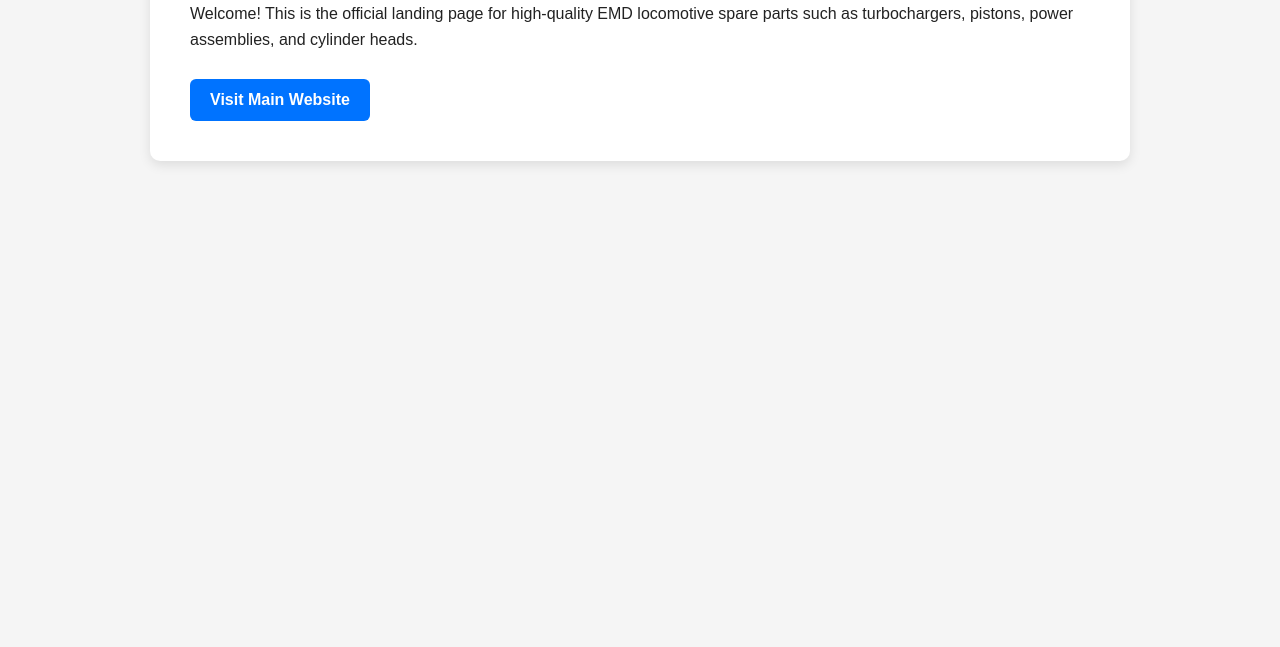
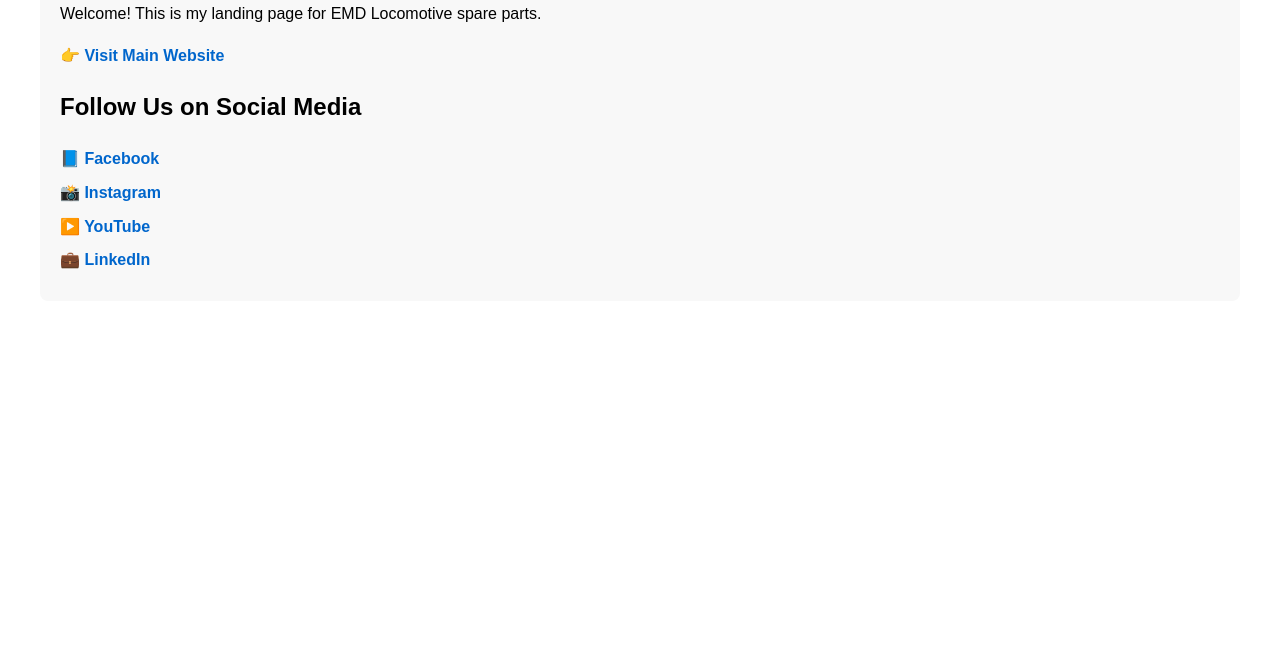
Before and after one commit to emdlocomotive/emdlocomotivespareparts, a plain HTML site: page index.html in a window 1280 px wide. Shown: the part 153-800 px from the top of the page. Drawn offline with Linux system fonts and the light colour scheme.

Commit message:
Update index.html

```diff
--- a/index.html
+++ b/index.html
@@ -1,80 +1,51 @@
 <!DOCTYPE html>
-<html lang="en">
+<html>
 <head>
+    <title>EMD Locomotive Spare Parts</title>
     <meta charset="UTF-8">
-    <meta name="viewport" content="width=device-width, initial-scale=1.0">
-    <title>EMD Locomotive Spare Parts | ASA Engine Equipments</title>
-
-    <meta name="description" content="High-quality EMD Locomotive spare parts including turbochargers, pistons, cylinder heads, and more. Manufacturer & exporter from India.">
-
     <style>
         body {
             font-family: Arial, sans-serif;
-            margin: 0;
-            padding: 0;
-            background: #f5f5f5;
-            color: #222;
+            margin: 40px;
+            line-height: 1.6;
         }
-        .container {
-            max-width: 900px;
-            margin: auto;
-            background: #fff;
-            padding: 40px;
-            margin-top: 40px;
-            border-radius: 10px;
-            box-shadow: 0 4px 12px rgba(0,0,0,0.1);
+        .box {
+            padding: 20px;
+            border-radius: 8px;
+            background: #f8f8f8;
         }
-        h1 {
-            font-size: 32px;
-            margin-bottom: 10px;
+        a {
+            color: #0066cc;
+            font-weight: bold;
+            text-decoration: none;
         }
-        p {
-            line-height: 1.6;
-            font-size: 16px;
+        a:hover {
+            text-decoration: underline;
         }
-        .btn {
-            display: inline-block;
-            padding: 12px 20px;
-            background: #0073ff;
-            color: #fff;
-            text-decoration: none;
-            border-radius: 6px;
-            font-weight: 600;
-            margin-top: 10px;
-        }
-        .btn:hover {
-            background: #005cd1;
+        .social-icons a {
+            display: block;
+            margin-bottom: 8px;
         }
     </style>
 </head>
-
 <body>
 
-<div class="container">
+<div class="box">
     <h1>EMD Locomotive Spare Parts</h1>
 
-    <p>Welcome! This is the official landing page for high-quality EMD locomotive spare parts such as turbochargers, pistons, power assemblies, and cylinder heads.</p>
+    <p>Welcome! This is my landing page for EMD Locomotive spare parts.</p>
 
-    <a class="btn" href="https://asa-equipments.com/emd/" target="_blank">
-        Visit Main Website
-    </a>
+    <p>👉 <a href="https://asa-equipments.com/emd/" target="_blank">Visit Main Website</a></p>
 
+    <h2>Follow Us on Social Media</h2>
+    <div class="social-icons">
+        <a href="https://www.facebook.com/asa.engine.equipments/" target="_blank">📘 Facebook</a>
+        <a href="https://www.instagram.com/asaengineequipments01/" target="_blank">📸 Instagram</a>
+        <a href="https://www.youtube.com/@ASAEngineEquipments-l9g" target="_blank">▶️ YouTube</a>
+        <a href="https://www.linkedin.com/in/asa-engine-equipments-92248320a/" target="_blank">💼 LinkedIn</a>
+    </div>
 
 </div>
 
-<!-- Schema Markup -->
-<script type="application/ld+json">
-{
-  "@context": "https://schema.org",
-  "@type": "Organization",
-  "name": "ASA Engine Equipments",
-  "url": "https://asa-equipments.com/emd/",
-  "description": "Manufacturer and exporter of EMD locomotive spare parts.",
-  "sameAs": [
-    "https://github.com/emdlocomotive"
-  ]
-}
-</script>
-
 </body>
 </html>
```
